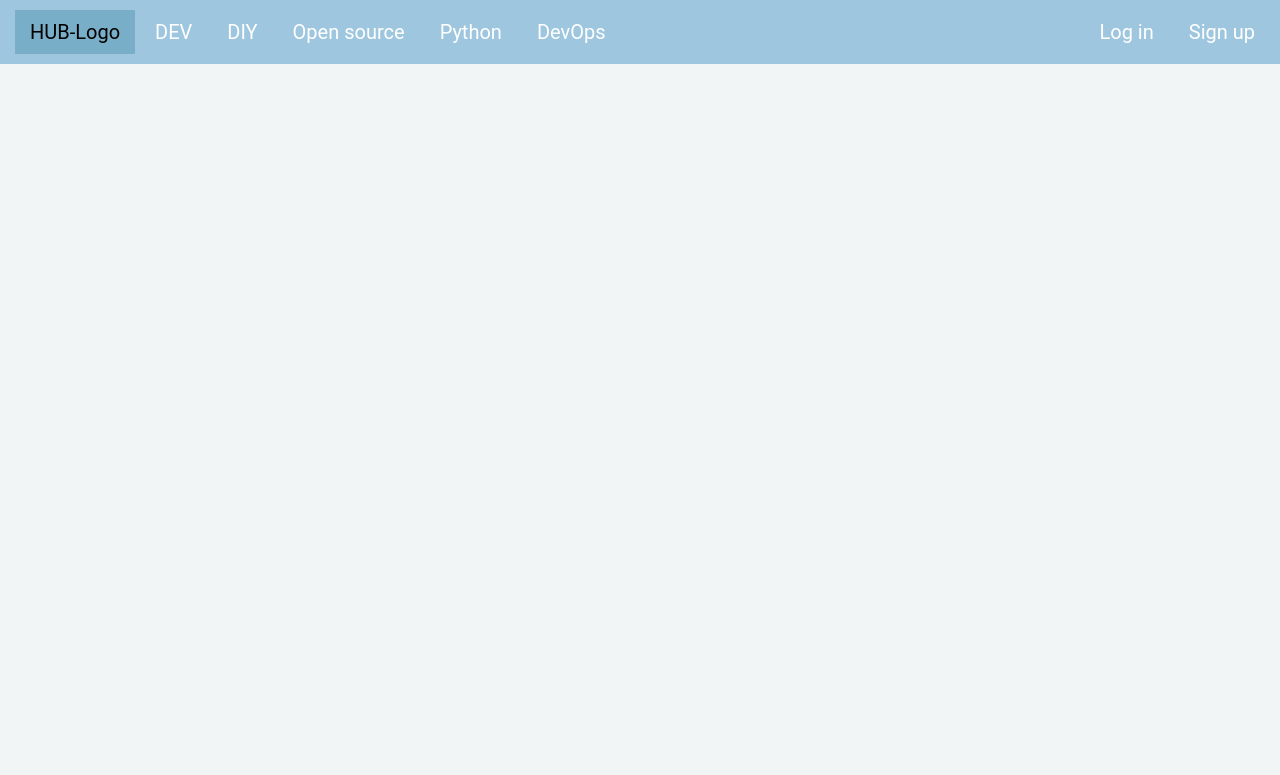
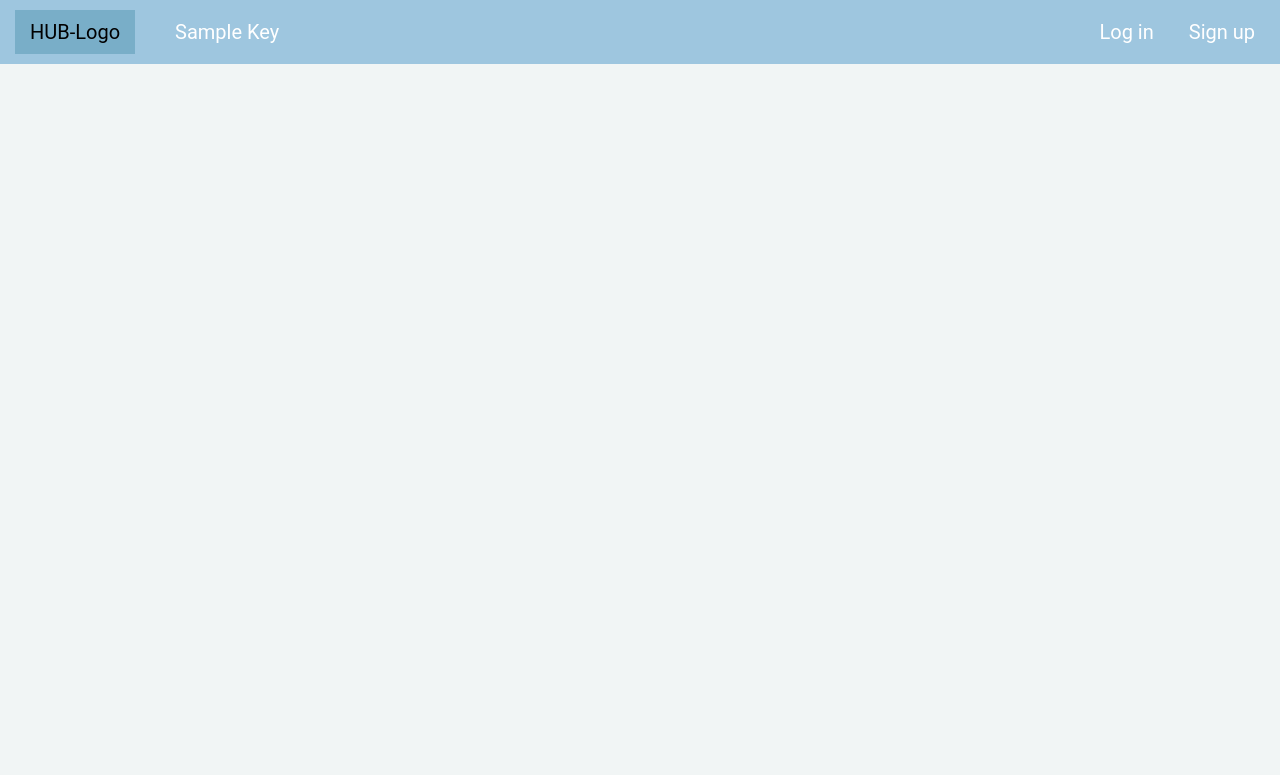
Before and after one commit to isthatjoke/SGProject, a Django app: template hub/templates/hub/base.html in a window 1280 px wide. Shown: the top 775 px of the page. Run offline with Django 3.2, Linux system fonts and the light colour scheme; the template is opened without the code that fills it: most values are stand-ins (such as "Sample title", 1, 10 or a date in 2020).

Commit message:
hub-menu-ver-1

```diff
--- a/hub/templates/hub/base.html
+++ b/hub/templates/hub/base.html
@@ -4,6 +4,7 @@
     <meta charset="UTF-8">
     <title>Hub</title>
     <link rel="stylesheet" href="/static/css/style.css">
+    <link rel="stylesheet" href="/static/css/menu_style.css">
     <link rel="stylesheet" href="https://stackpath.bootstrapcdn.com/font-awesome/4.7.0/css/font-awesome.min.css" integrity="sha384-wvfXpqpZZVQGK6TAh5PVlGOfQNHSoD2xbE+QkPxCAFlNEevoEH3Sl0sibVcOQVnN" crossorigin="anonymous">
 </head>
 <body>
--- a/hub/templates/hub/includes/header.html
+++ b/hub/templates/hub/includes/header.html
@@ -3,11 +3,7 @@
         <div class="header">
             <div class="header__section">
                 <div class="header__item header__logo"><a href="/" style="text-decoration: none; color: #000">HUB-Logo</a></div>
-                <div class="header__item header__hub"><a href="#">DEV</a></div>
-                <div class="header__item header__hub"><a href="#">DIY</a></div>
-                <div class="header__item header__hub"><a href="#">Open source</a></div>
-                <div class="header__item header__hub"><a href="#">Python</a></div>
-                <div class="header__item header__hub"><a href="#">DevOps</a></div>
+                {% include 'hub/includes/hub_menu.html' %}
             </div>
             <div class="header__section">
                 <div class="header__item"><a href="/login">Log in</a></div>
--- /dev/null
+++ b/hub/templates/hub/includes/hub_menu.html
@@ -0,0 +1,20 @@
+<nav>
+    <ul>
+        {% for key, cats in head_menu_object_list.items %}
+
+            <li><a href="/hub/{{ key.id }}">{{ key.name|title }}</a>
+
+                <!-- уровень выпадающего списка -->
+                <ul>
+                {% for cat in cats.0 %}
+
+
+			                <li><a href="/hub/{{ key.id }}/{{ cat.id }}">{{ cat.name }}</a></li>
+
+                {% endfor %}
+                </ul>
+            </li>
+
+        {% endfor %}
+    </ul>
+</nav>
--- /dev/null
+++ b/static/css/menu_style.css
@@ -0,0 +1,15 @@
+/* скрываем выпадающие списки по умолчанию
+ * и задаем абсолютное позиционирование */
+
+nav ul ul {
+    display: none;
+    position: absolute;
+    top: 100%;
+}
+
+nav ul, li {
+    display: flex;
+    padding: 5px 15px;
+    font-size: 20px;
+    margin-left: 5px;
+}
```
Also changed, not shown: hub/models.py (+27 -9 lines), hub/views.py (+6 -1 lines).
